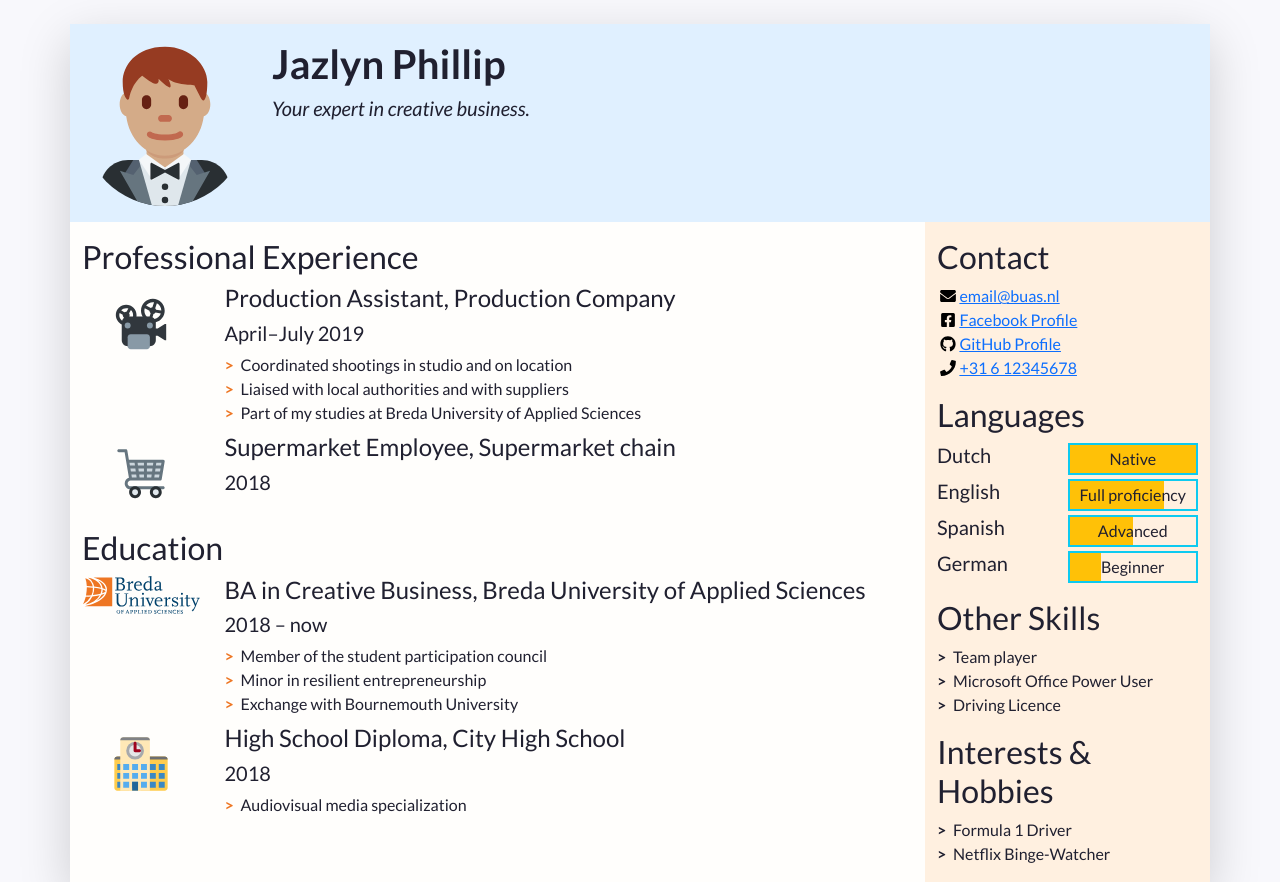
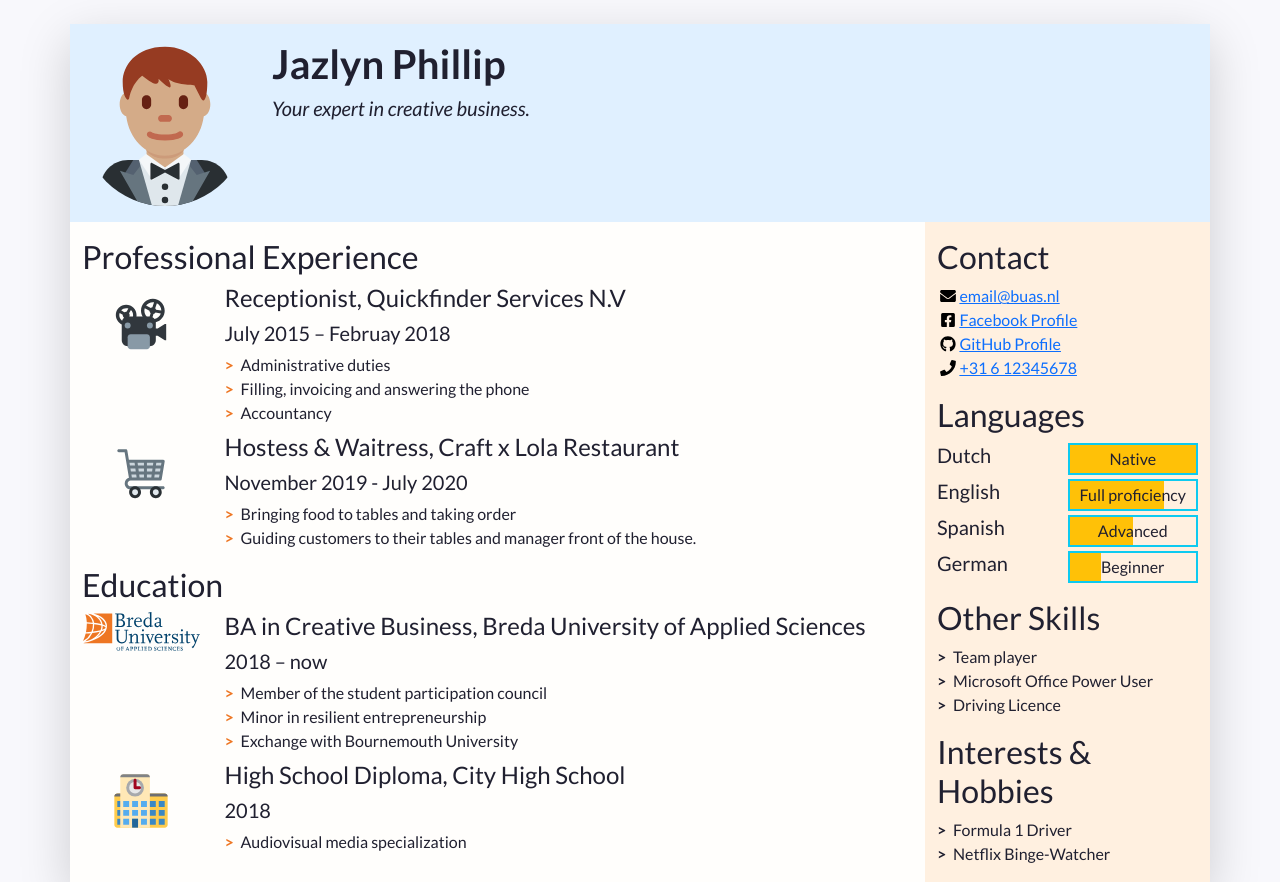
Before and after one commit to JazlynPhillip/JazlynPhillipCV, a plain HTML site: page index.html in a window 1280 px wide. Shown: the top 882 px of the page. Drawn offline with nearby package versions, Linux system fonts and the light colour scheme.

Commit message:
Update index.html

```diff
--- a/index.html
+++ b/index.html
@@ -19,7 +19,7 @@
     <link rel="stylesheet" href="css/alternative.css">
      -->
 
-    <title>Firstname Lastname's Resumé</title>
+    <title>Jazlyn Phillip's</title>
   </head>
   <!-- End of the head -->
 
@@ -89,13 +89,13 @@
                   <img class="biography-logo mw-100 d-block mx-auto" src="images/employers/projector.svg" alt="Company logo" width="80">
                 </div>
                 <div class="biography-contents col-9 col-sm-10 col-md-9 col-lg-10">
-                  <h4>Production Assistant, Production Company</h4>
-                  <h5>April&ndash;July 2019</h5>
+                  <h4>Receptionist, Quickfinder Services N.V</h4>
+                  <h5>July 2015 – Februay 2018&nbsp;</h5>
                   <!-- Use the list below to talk about your achievements -->
                   <ul class="biography-details list-unstyled">
-                    <li>Coordinated shootings in studio and on location</li>
-                    <li>Liaised with local authorities and with suppliers</li>
-                    <li>Part of my studies at Breda University of Applied Sciences</li>
+                    <li>Administrative duties</li>
+                    <li>Filling, invoicing and answering the phone&nbsp;</li>
+                    <li>Accountancy&nbsp;</li>
                   </ul>
                 </div>
               </li>
@@ -107,9 +107,14 @@
                   <img class="biography-logo mw-100 d-block mx-auto" src="images/employers/trolley.svg" alt="Company logo" width="80">
                 </div>
                 <div class="biography-contents col-9 col-sm-10 col-md-9 col-lg-10">
-                  <h4>Supermarket Employee, Supermarket chain</h4>
-                  <h5>2018</h5>
-                  <!-- This entry doesn't have a list of achievements, but you can copy-paste the one from above -->
+                  <h4>Hostess &amp; Waitress, Craft x Lola Restaurant</h4>
+                  <h5>November 2019 - July 2020&nbsp;</h5>
+					 <ul class="biography-details list-unstyled">
+					   <li>Bringing food to tables and taking order</li>
+					   <li>Guiding customers to their tables and manager front of the house.&nbsp;&nbsp;</li>
+			      </ul>
+
+				  <!-- This entry doesn't have a list of achievements, but you can copy-paste the one from above -->
                 </div>
               </li>
 
```
